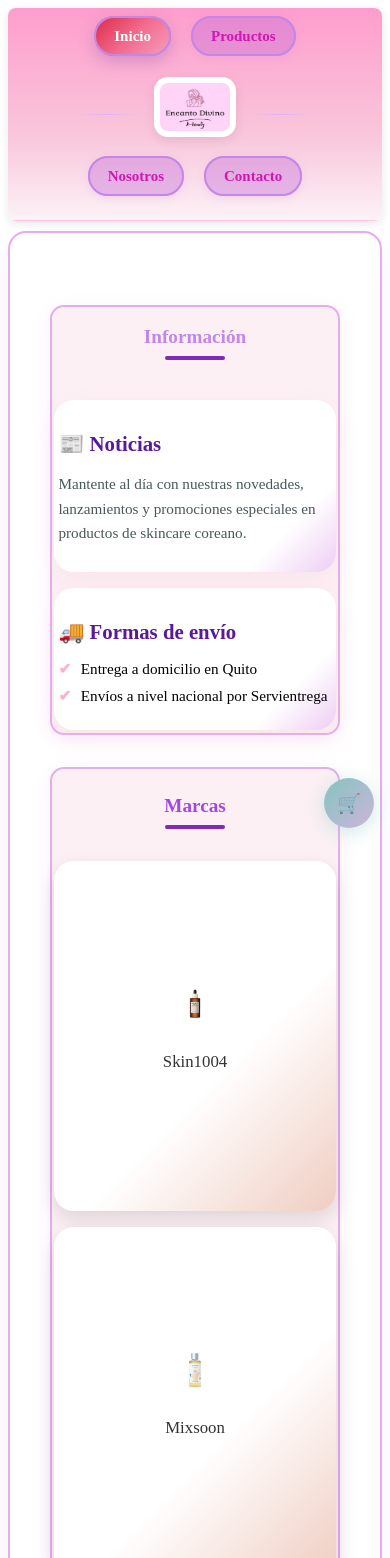
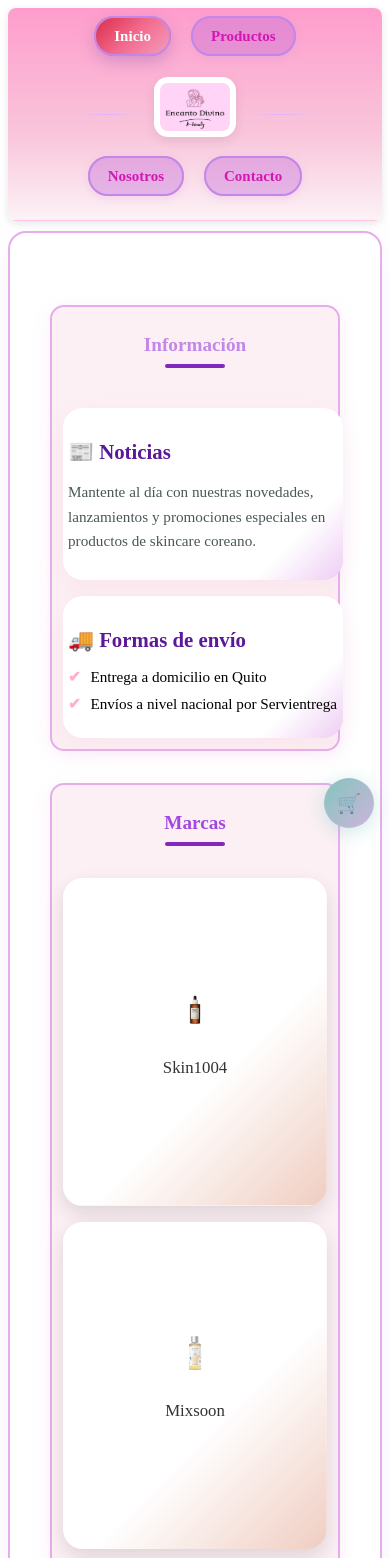
Before and after one commit to dennissealexandra17-bit/encanto-divino-web, a Vue app: page /#/ in a window 390 px wide. Shown: the top 1558 px of the page. Built offline with nearby package versions, Linux system fonts and the light colour scheme.

Commit message:
prueba2 responsive

```diff
--- a/src/components/Categoria.vue
+++ b/src/components/Categoria.vue
@@ -155,7 +155,7 @@
 }
 @media (max-width: 900px) {
   .categories {
-    padding: 0.5rem 0.2rem;
+    padding: 0.7rem 0.7rem;
   }
   .categories-grid {
     gap: 1rem;
@@ -172,7 +172,7 @@
 
 @media (max-width: 600px) {
   .categories {
-    padding: 0.2rem 0.1rem;
+    padding: 0.7rem 0.7rem;
   }
   .section-title {
     font-size: 1.2rem;
--- a/src/components/Marcas.vue
+++ b/src/components/Marcas.vue
@@ -172,7 +172,7 @@
 }
 @media (max-width: 900px) {
   .container {
-    padding: 0.5rem 0.2rem;
+    padding: 0.7rem 0.7rem;
   }
   .marcas-grid {
     gap: 1rem;
@@ -189,7 +189,7 @@
 
 @media (max-width: 600px) {
   .container {
-    padding: 0.6rem 0.1rem;
+    padding: 0.7rem 0.7rem;
   }
   .section-title {
     font-size: 1.2rem;
--- a/src/components/Noticias.vue
+++ b/src/components/Noticias.vue
@@ -121,7 +121,7 @@
 
 @media (max-width: 900px) {
   .info-section {
-    padding: 0.5rem 0.2rem;
+    padding: 0.7rem 0.7rem;
   }
   .info-grid {
     gap: 1rem;
@@ -134,7 +134,7 @@
 
 @media (max-width: 600px) {
   .info-section {
-    padding: 0.2rem 0.1rem;
+    padding: 0.7rem 0.7rem;
   }
   .section-title {
     font-size: 1.2rem;
--- a/src/components/ProductosDes.vue
+++ b/src/components/ProductosDes.vue
@@ -166,7 +166,7 @@
 }
 @media (max-width: 900px) {
   .featured-products {
-    padding: 0.5rem 0.2rem;
+    padding: 0.7rem 0.7rem;
   }
   .products-grid {
     gap: 1rem;
@@ -183,7 +183,7 @@
 
 @media (max-width: 600px) {
   .featured-products {
-    padding: 0.2rem 0.1rem;
+    padding: 0.7rem 0.7rem;
   }
   .section-title {
     font-size: 1.2rem;
--- a/src/components/Rutinas.vue
+++ b/src/components/Rutinas.vue
@@ -275,7 +275,7 @@
 }
 @media (max-width: 900px) {
   .about {
-    padding: 0.5rem 0.2rem;
+    padding: 0.7rem 0.7rem;
   }
   .about-content {
     gap: 1rem;
@@ -292,7 +292,7 @@
 
 @media (max-width: 600px) {
   .about {
-    padding: 0.2rem 0.1rem;
+    padding: 0.7rem 0.7rem;
   }
   .section-title {
     font-size: 1.2rem;
```
